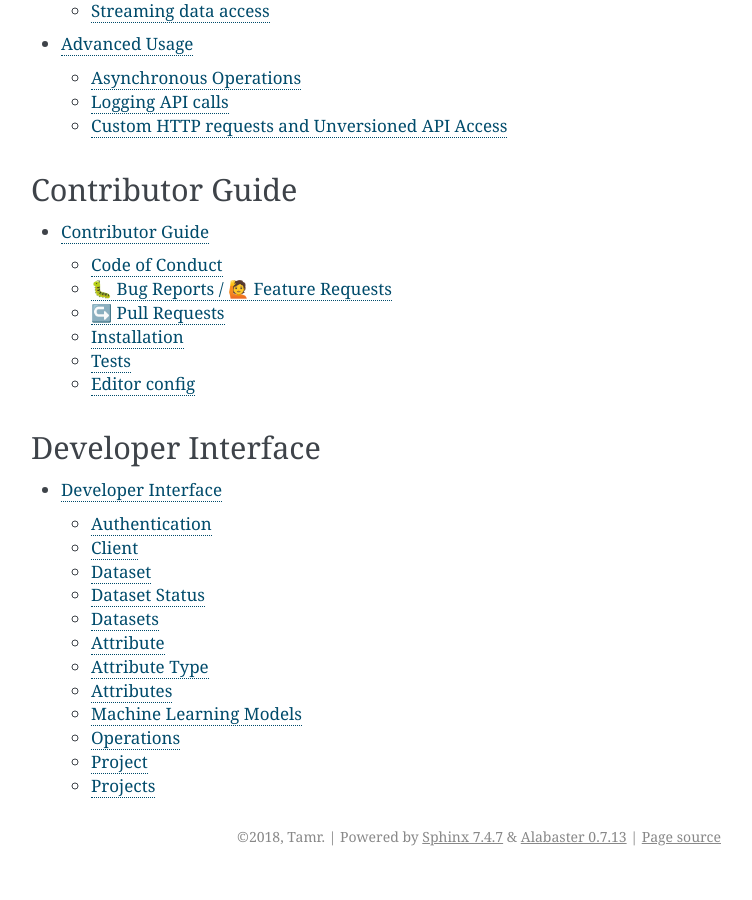
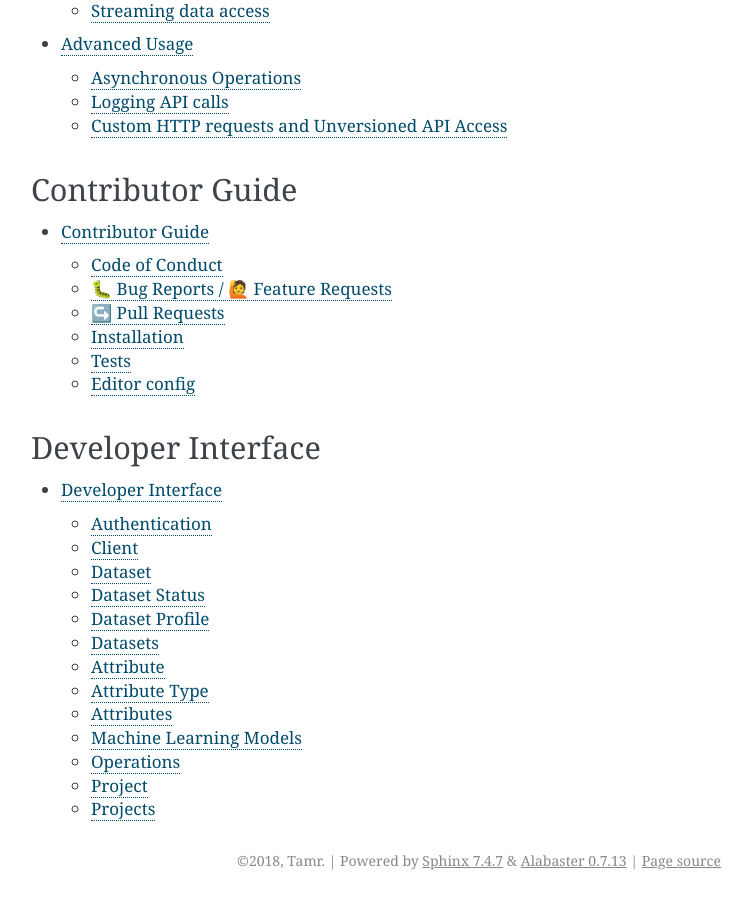
Before and after one commit to Datatamer/tamr-client, a Sphinx documentation site: the page built from docs/index.rst, in a window 1280 px wide and 900 px high, scrolled down 1281 px. Shown: the whole window, without its empty margins (389-1141 px from the left). Built offline with Sphinx 7.4.7, drawn with Linux system fonts in a browser that asks for light colours; before the commit the page ends 2157 px from its top, so only the background shows below that.

Commit message:
docs update

```diff
--- a/docs/developer-interface.rst
+++ b/docs/developer-interface.rst
@@ -23,6 +23,12 @@
 --------------
 
 .. autoclass:: tamr_unify_client.models.dataset_status.DatasetStatus
+  :members:
+
+Dataset Profile
+---------------
+
+.. autoclass:: tamr_unify_client.models.dataset_profile.DatasetProfile
   :members:
 
 Datasets
```
